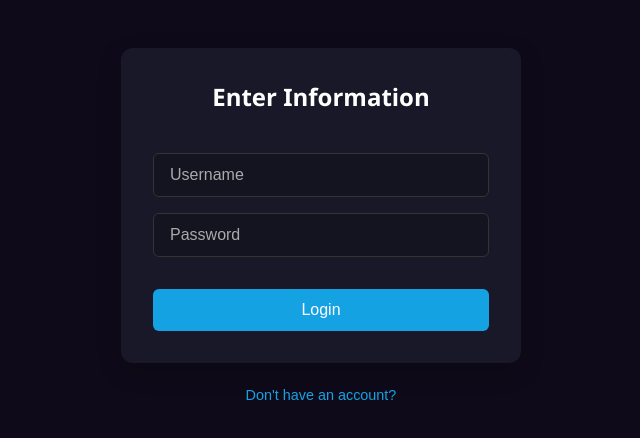
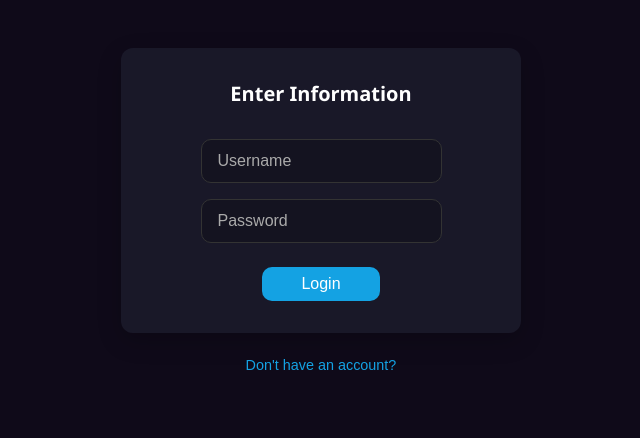
Before and after one commit to TSA-Software-Dev-25/ide, an Electron app: page login.html in a window 1200 px wide. Shown: the whole page, without its empty margins (279-919 px from the left). Drawn offline with nearby package versions, Linux system fonts and the light colour scheme.

Commit message:
added account creation and logging in. all that's left is logging out and running code and styling the login screen

```diff
--- a/style.css
+++ b/style.css
@@ -707,3 +707,38 @@ button:active {
   gap: 1rem;
   margin: -3rem 23rem 5rem;
 }
+.form {
+  display: flex;
+  flex-direction: column;
+  gap: 1rem;
+  align-items: center;
+  width: 100%;
+}
+
+.info {
+  justify-content: center;
+  display: flex;
+  flex-direction: column;
+  gap: 1rem;
+}
+
+.form h1 {
+  text-align: center;
+  font-size: 1.25rem;
+  color: white;
+}
+
+.form input {
+  border-radius: 10px;
+}
+
+.send {
+  width: 35%;
+  background-color: #14A2E3;
+  color: white;
+  border: none;
+  padding: 0.5rem 1rem;
+  border-radius: 10px;
+  cursor: pointer;
+  display:block;
+}
```
Also changed, not shown: 1 other file.
